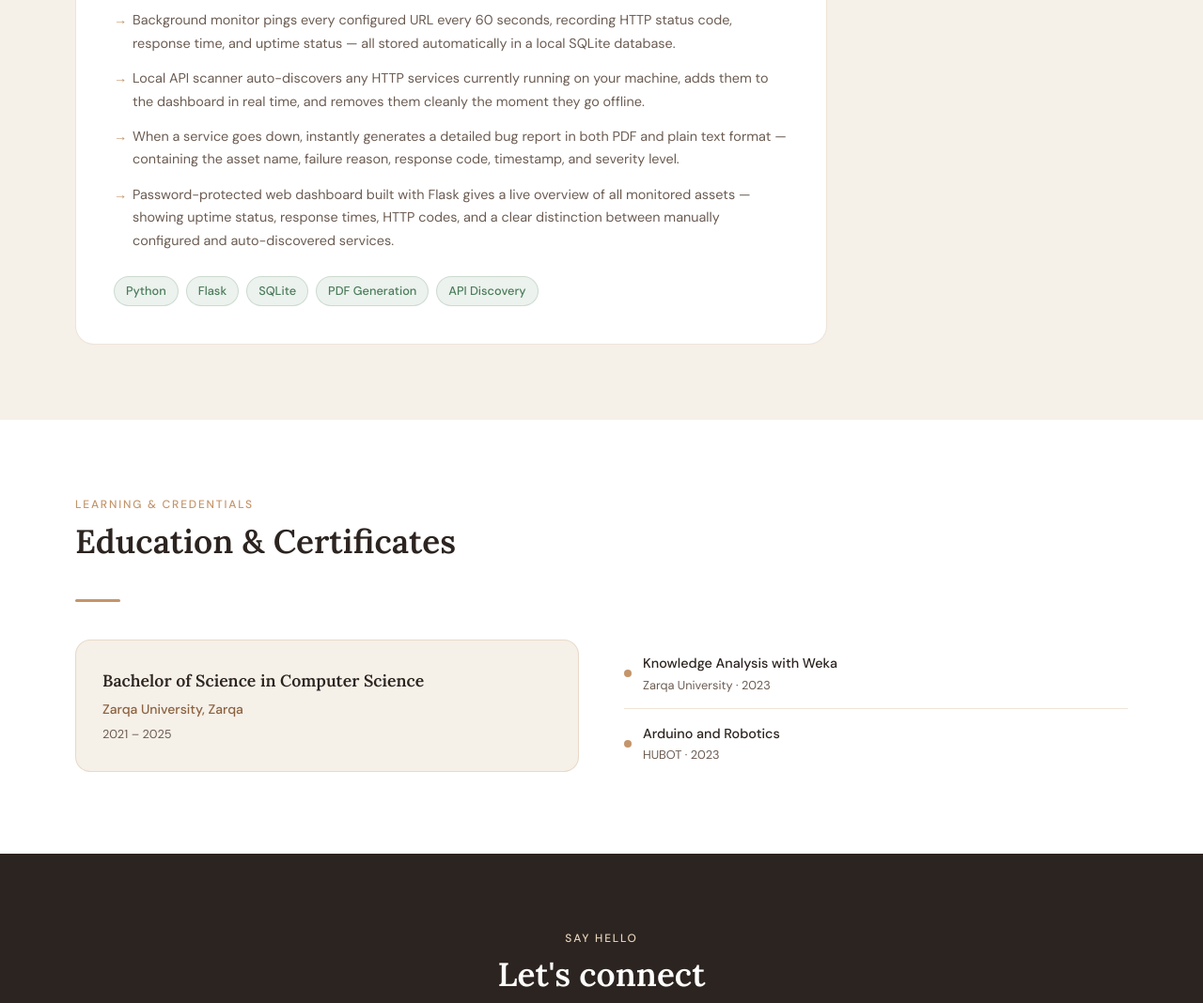
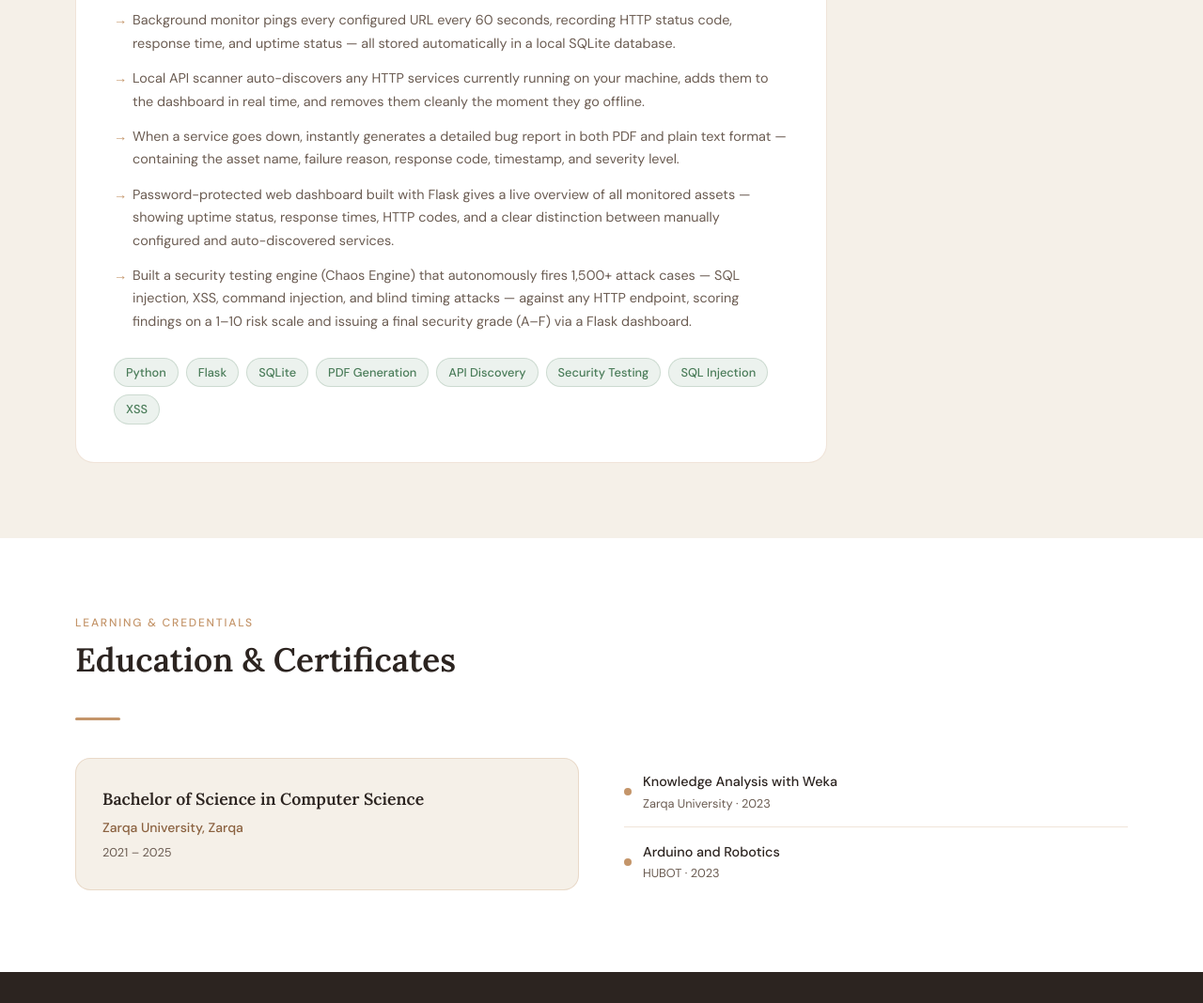
Before and after one commit to Malekowidah/Malekowidah.github.io, a plain HTML site: page index.html in a window 1280 px wide. Shown: the part 3568-4636 px from the top of the page at 94% size. Drawn offline with Linux system fonts and the light colour scheme.

Commit message:
Update index.html

```diff
--- a/index.html
+++ b/index.html
@@ -434,6 +434,7 @@
       <li>Local API scanner auto-discovers any HTTP services currently running on your machine, adds them to the dashboard in real time, and removes them cleanly the moment they go offline.</li>
       <li>When a service goes down, instantly generates a detailed bug report in both PDF and plain text format — containing the asset name, failure reason, response code, timestamp, and severity level.</li>
       <li>Password-protected web dashboard built with Flask gives a live overview of all monitored assets — showing uptime status, response times, HTTP codes, and a clear distinction between manually configured and auto-discovered services.</li>
+      <li>Built a security testing engine (Chaos Engine) that autonomously fires 1,500+ attack cases — SQL injection, XSS, command injection, and blind timing attacks — against any HTTP endpoint, scoring findings on a 1–10 risk scale and issuing a final security grade (A–F) via a Flask dashboard.</li>
     </ul>
     <div class="tech-stack">
       <span class="tech-pill">Python</span>
@@ -441,6 +442,9 @@
       <span class="tech-pill">SQLite</span>
       <span class="tech-pill">PDF Generation</span>
       <span class="tech-pill">API Discovery</span>
+      <span class="tech-pill">Security Testing</span>
+      <span class="tech-pill">SQL Injection</span>
+      <span class="tech-pill">XSS</span>
     </div>
   </div>
 </section>
```
